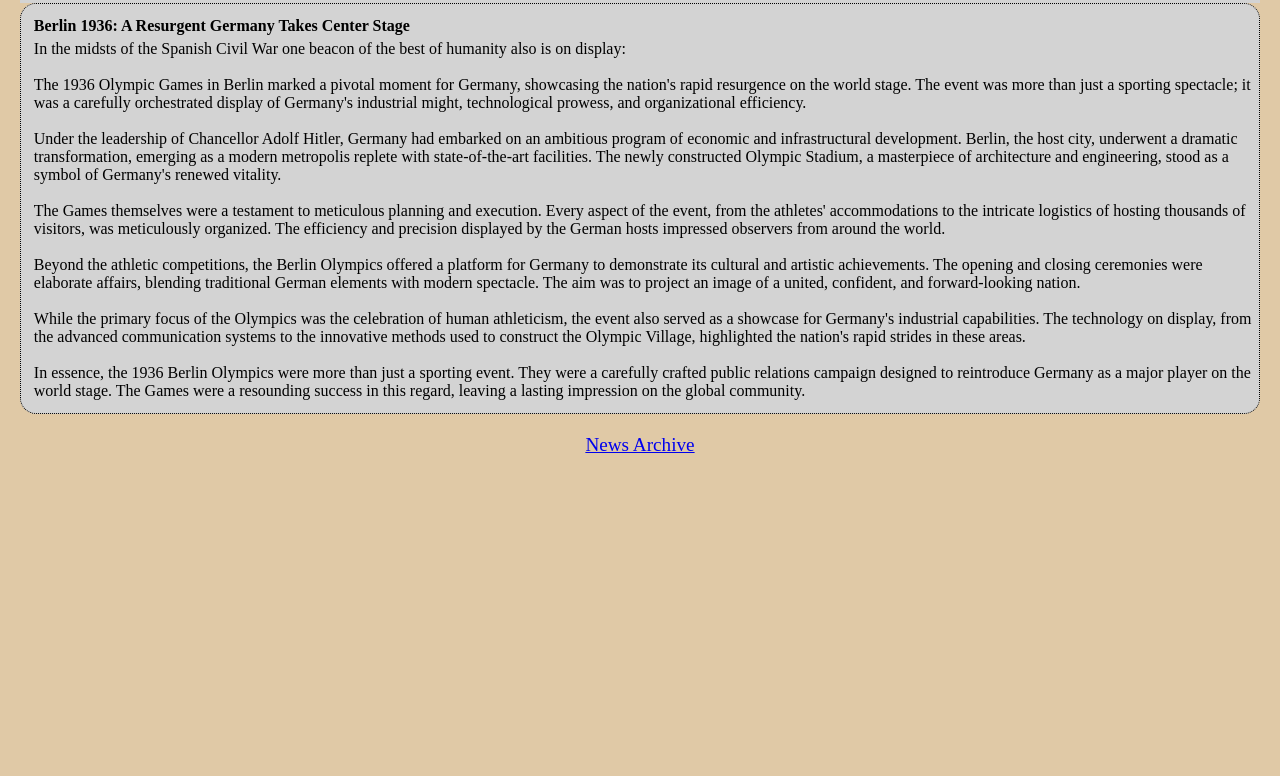
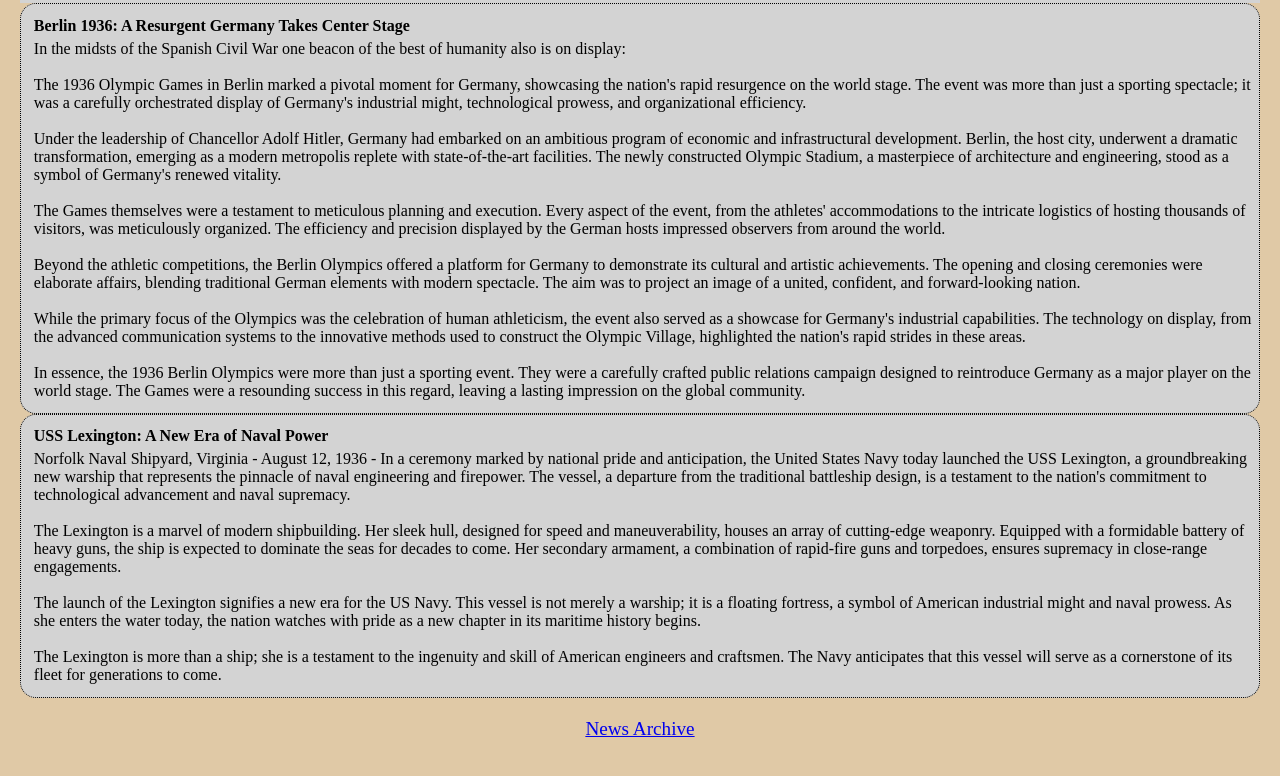
Before and after one commit to ArmandSky/WW2-RP, a plain HTML site: page global.html in a window 1280 px wide. Shown: the part 1094-1870 px from the top of the page. Before the commit the page ends 1590 px from the top, so only its background shows below. Drawn offline with Linux system fonts and the light colour scheme.

Commit message:
Add files via upload
Global News August V2

```diff
--- a/global.html
+++ b/global.html
@@ -131,6 +131,31 @@
       </p>
 
     </article>
+    <article class="report">
+      <h2>USS Lexington: A New Era of Naval Power</h2>
+      <p>
+        Norfolk Naval Shipyard, Virginia - August 12, 1936 - In a ceremony marked by national pride and anticipation,
+        the
+        United States Navy today launched the USS Lexington, a groundbreaking new warship that represents the pinnacle
+        of naval engineering and firepower. The vessel, a departure from the traditional battleship design, is a
+        testament to the nation's commitment to technological advancement and naval supremacy.
+        <br><br>
+        The Lexington is a marvel of modern shipbuilding. Her sleek hull, designed for speed and maneuverability, houses
+        an array of cutting-edge weaponry. Equipped with a formidable battery of heavy guns, the ship is expected to
+        dominate the seas for decades to come. Her secondary armament, a combination of rapid-fire guns and torpedoes,
+        ensures supremacy in close-range engagements.
+        <br><br>
+        The launch of the Lexington signifies a new era for the US Navy. This vessel is not merely a warship; it is a
+        floating fortress, a symbol of American industrial might and naval prowess. As she enters the water today, the
+        nation watches with pride as a new chapter in its maritime history begins.
+        <br><br>
+        The Lexington is more than a ship; she is a testament to the ingenuity and skill of American engineers and
+        craftsmen. The Navy anticipates that this vessel will serve as a cornerstone of its fleet for generations to
+        come.
+
+      </p>
+
+    </article>
   </article>
 
 
```
